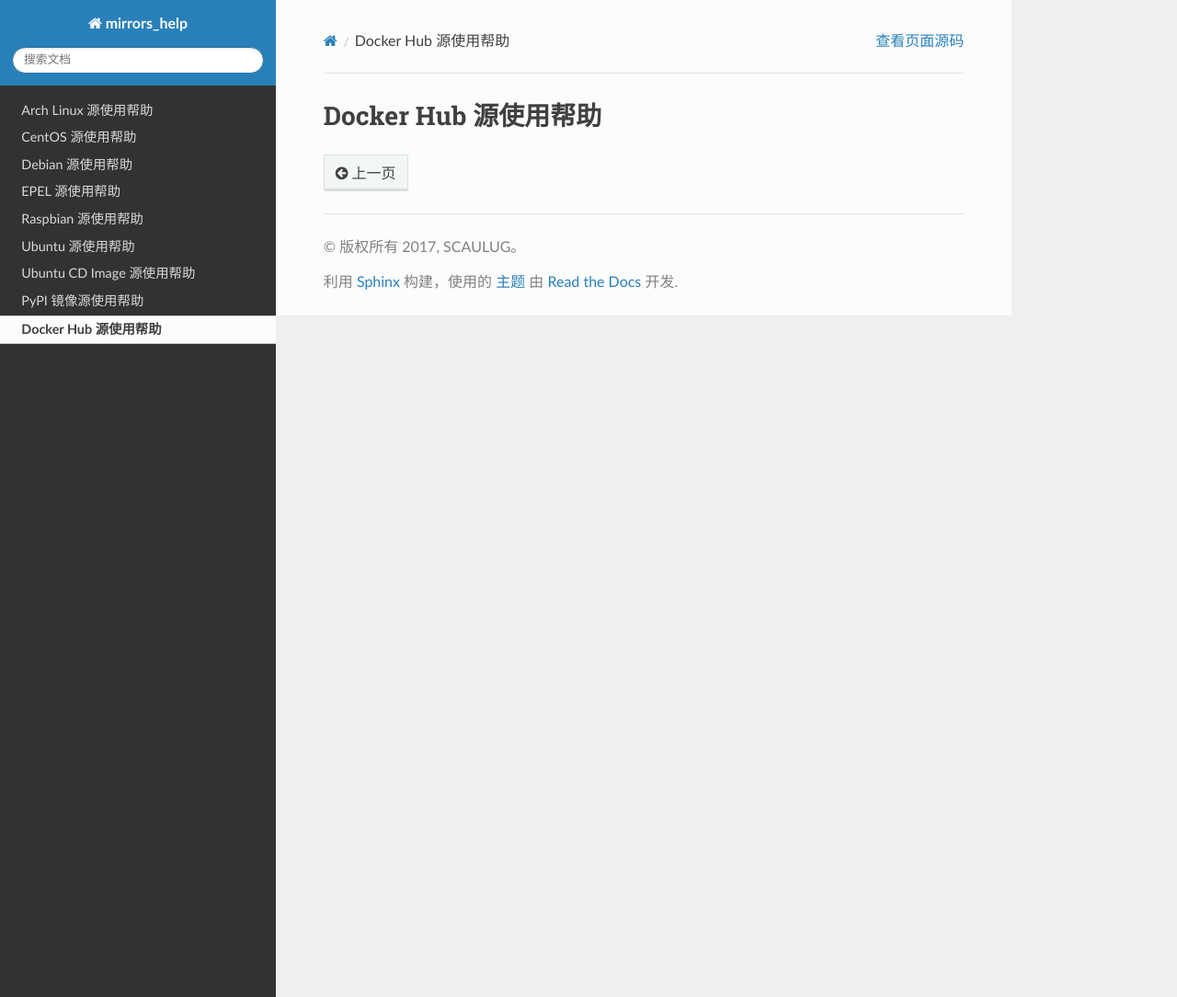
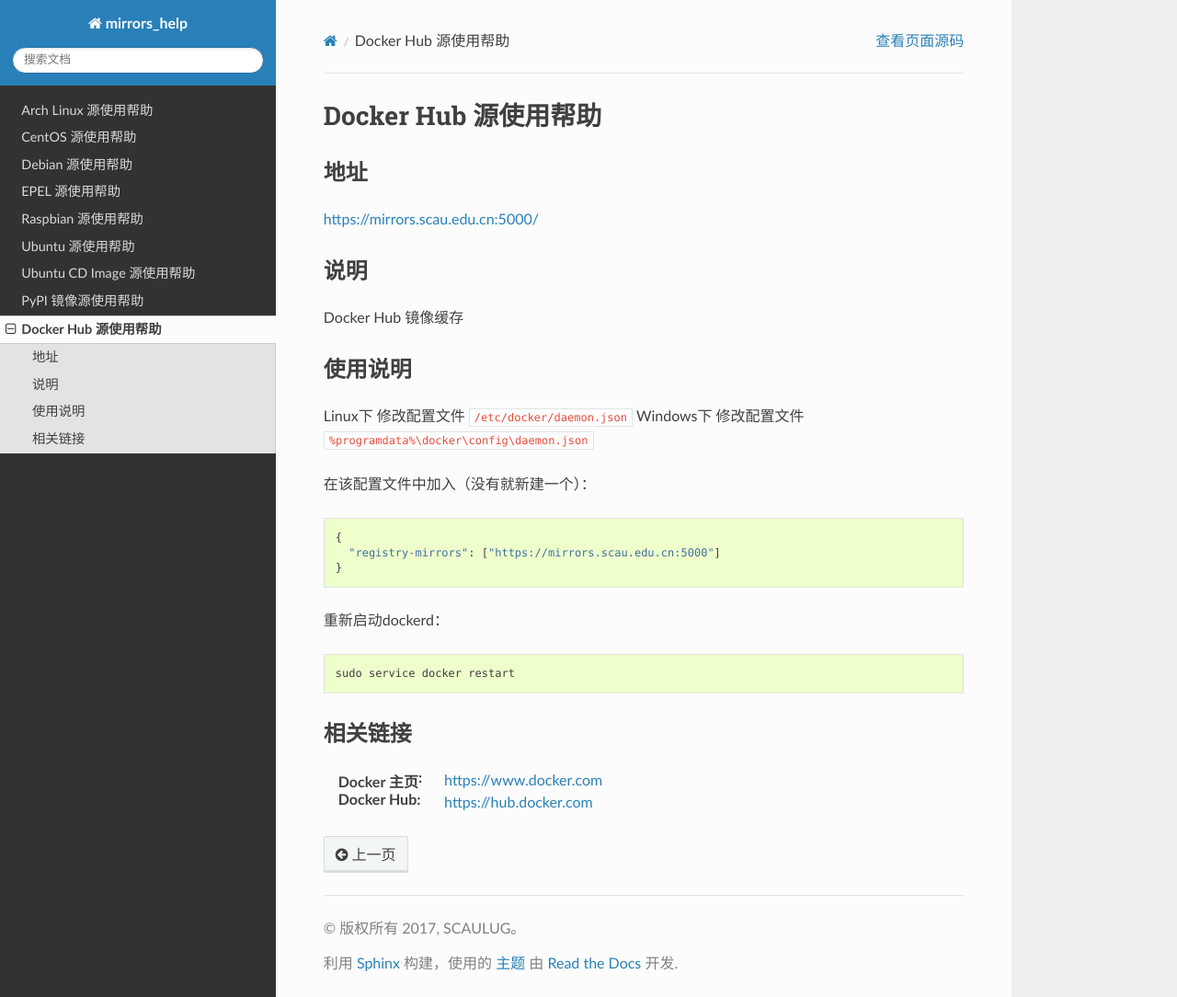
Before and after one commit to SCAULUG/Mirrors-Help, a Sphinx documentation site: the page built from source/docker-hub.rst, in a window 1280 px wide and 1084 px high. Shown: the whole window at 92% size. Built offline with Sphinx 7.4.7 and the Read the Docs theme 2.0.0, drawn with Linux system fonts in a browser that asks for light colours.

Commit message:
m add new formation

```diff
--- a/source/docker-hub.rst
+++ b/source/docker-hub.rst
@@ -1,2 +1,40 @@
+=====================
 Docker Hub 源使用帮助
 =====================
+
+地址
+====
+
+https://mirrors.scau.edu.cn:5000/
+
+说明
+====
+
+Docker Hub 镜像缓存
+
+使用说明
+========
+
+
+Linux下 修改配置文件 ``/etc/docker/daemon.json``
+Windows下 修改配置文件 ``%programdata%\docker\config\daemon.json``
+
+在该配置文件中加入（没有就新建一个）：
+
+::
+
+    {
+      "registry-mirrors": ["https://mirrors.scau.edu.cn:5000"]
+    }
+
+重新启动dockerd：
+
+::
+
+  sudo service docker restart
+
+相关链接
+========
+
+:Docker 主页: https://www.docker.com
+:Docker Hub: https://hub.docker.com
```
